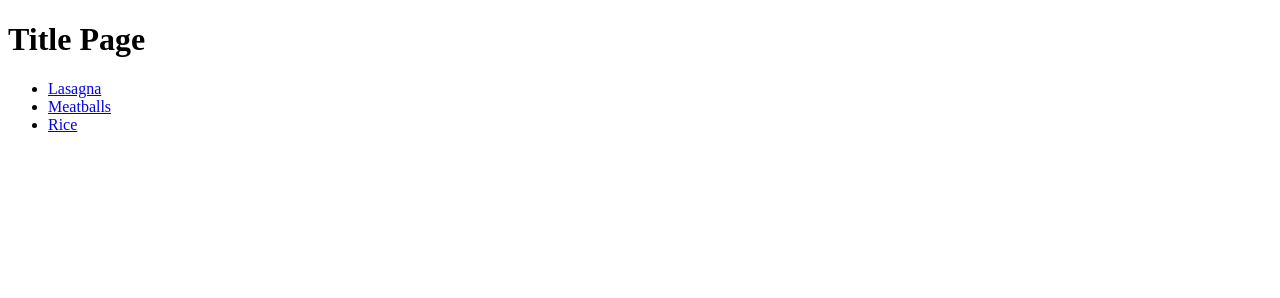
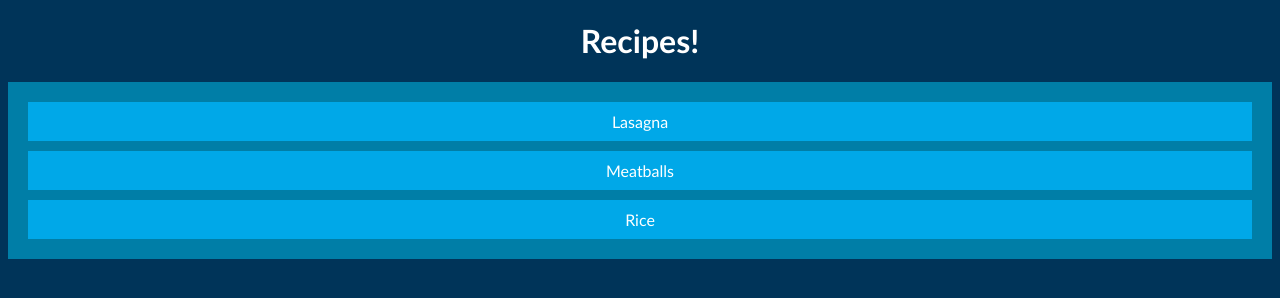
Before and after one commit to alisonmelendez/odin-recipes, a plain HTML site: page index.html in a window 1280 px wide. Drawn offline with Linux system fonts and the light colour scheme.

Commit message:
added css file and added styles to receipes homepage

```diff
--- a/index.html
+++ b/index.html
@@ -6,11 +6,12 @@
     <meta http-equiv="X-UA-Compatible" content="IE=edge">
     <meta name="viewport" content="width=device-width, initial-scale=1.0">
     <title>Document</title>
+    <link rel="stylesheet" href="styles.css">
 </head>
 
 <body>
-    <h1> Title Page </h1>
-    <ul>
+    <h1> Recipes! </h1>
+    <ul class="unorder-list">
         <li><a href="recipes/lasagna.html"> Lasagna </a></li>
         <li><a href="recipes/meatballs.html"> Meatballs </a></li>
         <li><a href="recipes/rice.html"> Rice </a></li>
--- /dev/null
+++ b/styles.css
@@ -0,0 +1,36 @@
+/* Color-Palette:
+#FFFFFF - White (Text)
+#00171F - Black
+#003459 - Navy (Background)
+#007EA7 - Teal (Div container background)
+#00A8E8 - Sky blue (Padding color) */
+
+body {
+    font-family: 'Gill Sans', 'Gill Sans MT', Calibri, 'Trebuchet MS', sans-serif;
+    background-color: #003459
+}
+
+h1 {
+    /* margin: auto; */
+    text-align: center;
+    color: #FFFFFF;
+}
+
+.unorder-list {
+    background-color: #007EA7;
+    padding: 10px;
+    text-align: center;
+    list-style-position: inside;
+}
+
+.unorder-list li {
+    list-style-type: none;
+    background-color: #00A8E8;
+    margin: 10px;
+    padding: 10px;
+}
+
+.unorder-list li a {
+    text-decoration: none;
+    color: #FFFFFF;
+}
```
